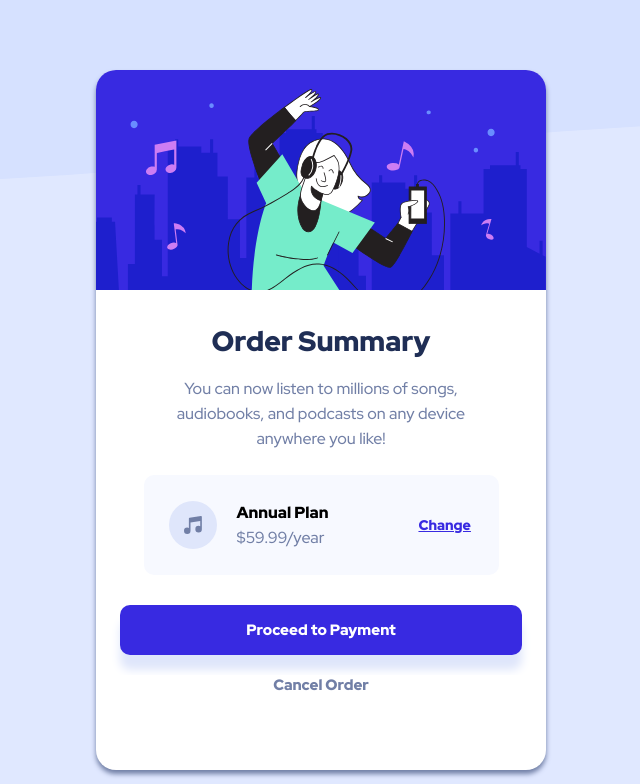
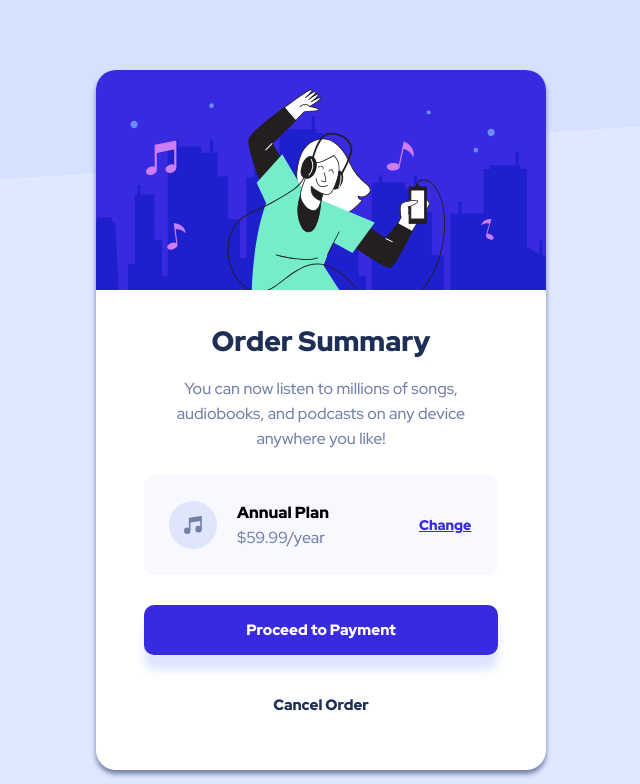
Before and after one commit to myrteza-labi/order-summary-junior_2, a React (Create React App) app: page / in a window 1536 px wide. In both pictures the pointer is over the button "Cancel Order". Shown: the top 784 px of the page, without its empty margins (447-1087 px from the left). Built offline with nearby package versions, Linux system fonts and the light colour scheme.

Commit message:
:style: Ajout des styles actifs de la maquette

```diff
--- a/src/components/CancelBtn.css
+++ b/src/components/CancelBtn.css
@@ -5,4 +5,12 @@
     color: #717FA6;
     border: none;
     background-color: white;
+    cursor: pointer;
 }
+
+@media screen and (min-width: 1440px) {
+    .CancelBtn:hover {
+        color: #1F2E55;
+        font-size: 15px;
+    }
+}
--- a/src/components/OrderSummary.css
+++ b/src/components/OrderSummary.css
@@ -24,4 +24,7 @@
         width: 450px;
         height: 700px;
     }
+    .mainContainer {
+        padding: 0 48px 0 48px ;
+    }
 }
--- a/src/components/PaymentBtn.css
+++ b/src/components/PaymentBtn.css
@@ -11,4 +11,14 @@
     border-radius: 10px;
     margin-bottom:  20px;
     box-shadow: 0px 15px 10px #DFE6FB;
+    cursor: pointer;
 }
+@media screen and (min-width: 1440px) {
+    .PaymentBtn {
+        margin-bottom:  40px;
+    }
+    .PaymentBtn:hover {
+        background-color: #766CF1;
+    }
+
+}
--- a/src/components/PlanBox.css
+++ b/src/components/PlanBox.css
@@ -48,7 +48,7 @@
 
 @media screen and (min-width: 1440px) {
     .PlanBox {
-        width: 355px;
+        width: 100%;
         height: 100px;
         align-self: center;
         padding: 25px;
@@ -66,4 +66,8 @@
         font-weight: 900;
         margin-left: 60px;
     }
+    .planBoxChangeLink:hover {
+        color: #766CF1;
+        text-decoration: none;
+    }
 }
```
